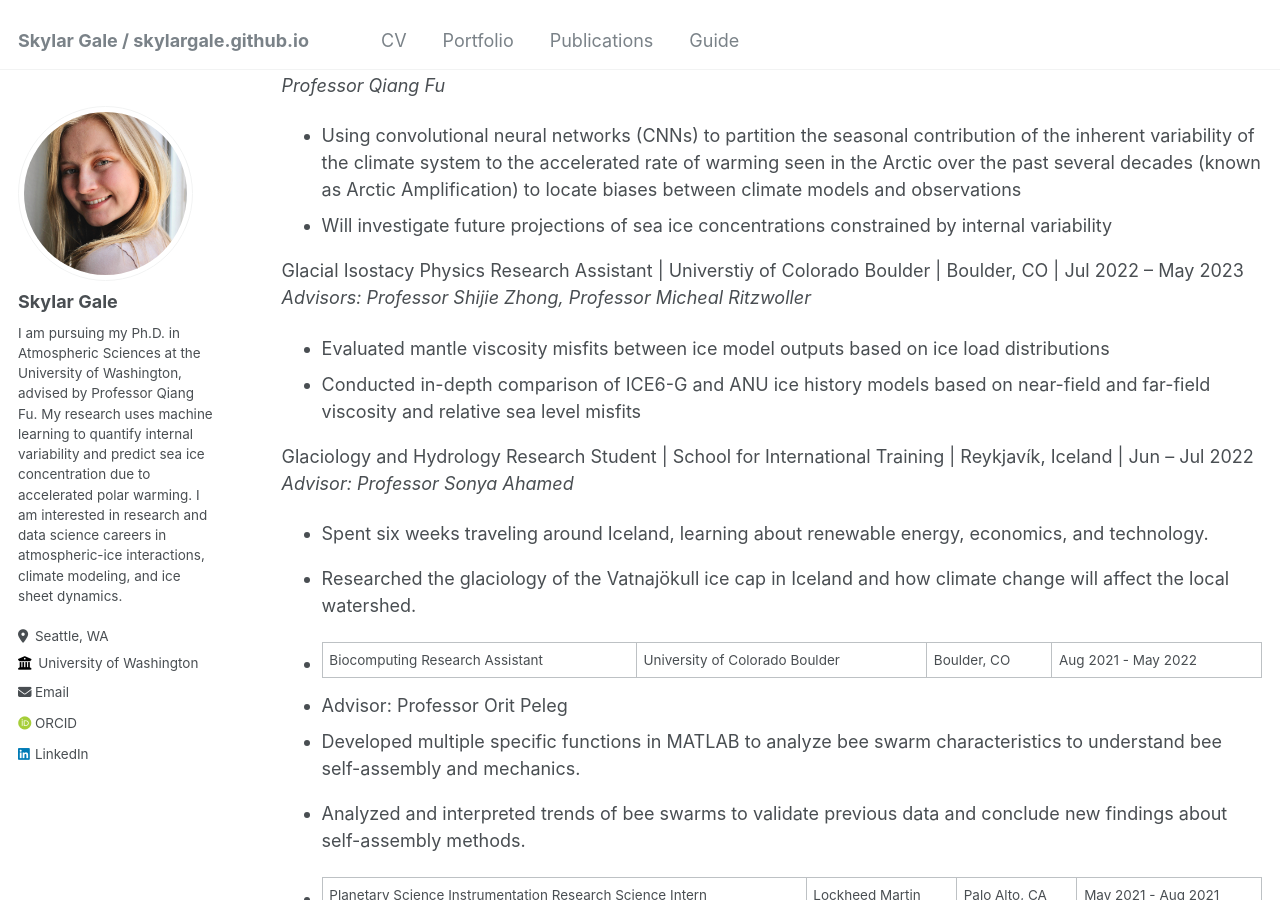
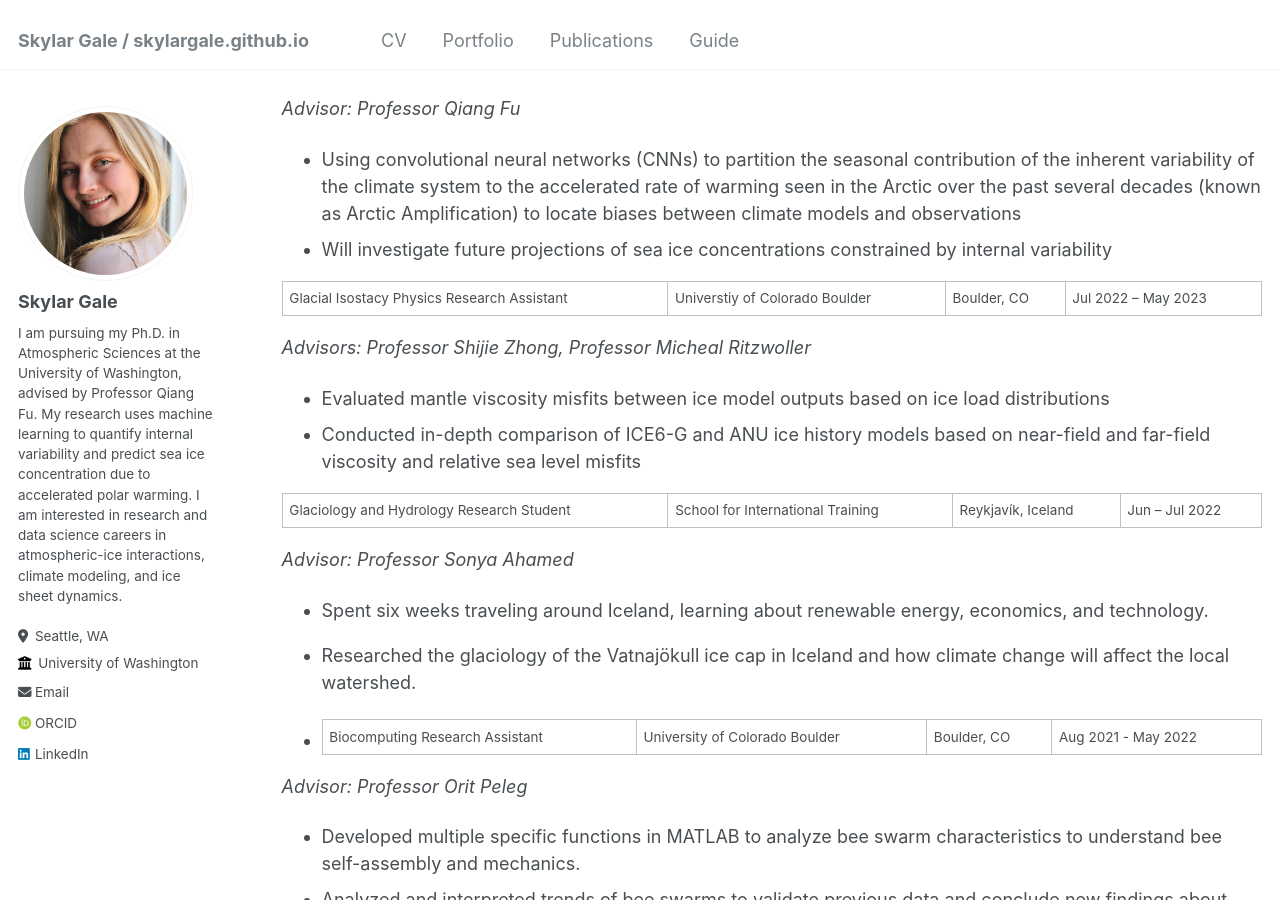
Before and after one commit to skylargale/skylargale.github.io, a Jekyll site: the page built from _pages/cv.md, in a window 1280 px wide and 900 px high, scrolled down 315 px. Built offline with Jekyll 4.4.1, drawn with Linux system fonts in a browser that asks for light colours; some web fonts are replaced; part of the change alters nothing that is shown.

Commit message:
Update cv.md

```diff
--- a/_pages/cv.md
+++ b/_pages/cv.md
@@ -17,54 +17,64 @@ Education
 Experience
 ======
 Atmospheric Sciences Ph.D. Student | University of Washington | Seattle, WA | Sep 2023 - Present
+
 _Advisor: Professor Qiang Fu_
  * Using convolutional neural networks (CNNs) to partition the seasonal contribution of the inherent variability of the climate system to the accelerated rate of warming seen in the Arctic over the past several decades (known as Arctic Amplification) to locate biases between climate models and observations
  * Will investigate future projections of sea ice concentrations constrained by internal variability
 
 Glacial Isostacy Physics Research Assistant | Universtiy of Colorado Boulder | Boulder, CO | Jul 2022 – May 2023
+
 _Advisors: Professor Shijie Zhong, Professor Micheal Ritzwoller_
   * Evaluated mantle viscosity misfits between ice model outputs based on ice load distributions
   * Conducted in-depth comparison of ICE6-G and ANU ice history models based on near-field and far-field viscosity and relative sea level misfits
 
 Glaciology and Hydrology Research Student | School for International Training | Reykjavík, Iceland | Jun – Jul 2022
+
 _Advisor: Professor Sonya Ahamed_
   * Spent six weeks traveling around Iceland, learning about renewable energy, economics, and technology.
   * Researched the glaciology of the Vatnajökull ice cap in Iceland and how climate change will affect the local watershed.
 
 * Biocomputing Research Assistant | University of Colorado Boulder| Boulder, CO | Aug 2021 - May 2022
- * Advisor: Professor Orit Peleg
+
+_Advisor: Professor Orit Peleg_
  * Developed multiple specific functions in MATLAB to analyze bee swarm characteristics to understand bee self-assembly and mechanics.
  * Analyzed and interpreted trends of bee swarms to validate previous data and conclude new findings about self-assembly methods.
 
-* Planetary Science Instrumentation Research Science Intern | Lockheed Martin | Palo Alto, CA | May 2021 - Aug 2021
- * Advisor: Maté Adámkovics, Ph.D.
+Planetary Science Instrumentation Research Science Intern | Lockheed Martin | Palo Alto, CA | May 2021 - Aug 2021
+
+_Advisor: Maté Adámkovics, Ph.D._
  * Wrote Python code for data manipulation of GeoCARB satellite science instrument to be used at NASA.
  * Developed solutions and implementation plan to improve the engineering drawing release process as part of the Intern Case Study Program.
 
-* Astrophysics Mission Research Assistant | Lockheed Martin | Boulder, CO | Aug 2020 - Feb 2021
- * Advisor: Professor John Bally
+Astrophysics Mission Research Assistant | Lockheed Martin | Boulder, CO | Aug 2020 - Feb 2021
+
+_Advisor: Professor John Bally_
  * Designed an orbit for NASA science mission proposal surveying Paschen-alpha emission in the galactic plane over summer.
  * Focused on assisting science cases at CU Boulder for NASA proposal.
 
-* Student Technical Writer | National Snow and Ice Data Center (NSIDC) | Boulder, CO | Aug 2020 - Jan 2021
- * Supervisor: Candida Dewes
+Student Technical Writer | National Snow and Ice Data Center (NSIDC) | Boulder, CO | Aug 2020 - Jan 2021
+
+_Supervisor: Candida Dewes_
  * Migrated metadata documents from HTML to PDF for a more effortless user experience.
  * Directed RAMP satellite web page migration project.
  * Led and notated weekly department meetings.
 
-* Electrical Systems and Integration/Test Engineer Intern | Lockheed Martin | Littleton, CO | May 2020 - Jul 2020
- * Supervisor: Reinhold Huber
+Electrical Systems and Integration/Test Engineer Intern | Lockheed Martin | Littleton, CO | May 2020 - Jul 2020
+
+_Supervisor: Reinhold Huber_
  * Updated two test procedures and edited 10+ test scripts for electrical satellite testing in various environments.
  * Participated in onsite testing and electrical equipment checkouts.
  * Validated scripts for 134 separate data flow and signal tests.
 
-* Atmospheric Science Research Assistant | National Oceanic and Atmospheric Administration (NOAA) | Boulder, CO | Aug 2019 - Dec 2019
- * Supervisor: Issac Vimont, Ph.D.
+Atmospheric Science Research Assistant | National Oceanic and Atmospheric Administration (NOAA) | Boulder, CO | Aug 2019 - Dec 2019
+
+_Supervisor: Issac Vimont, Ph.D._
  * Focused on electrical engineering aspects of collecting a continuous gas sample with updated technology.
  * Worked with affiliated scientists to better understand the science behind the design and the intended goal of the AirCore gas sampling project.
 
-* Systems Engineering Intern | Lockheed Martin | Littleton, CO | Jun 2019 - Aug 2019
- * Supervisor: Anthony Sandora
+Systems Engineering Intern | Lockheed Martin | Littleton, CO | Jun 2019 - Aug 2019
+
+_Supervisor: Anthony Sandora_
  * Worked daily in a high-bay to get hands-on mechanical and electrical experience with satellites.
  * Developed a new way to document needed testing data for the Geostationary Operational Environmental Satellite (GOES) series program.
 
```
